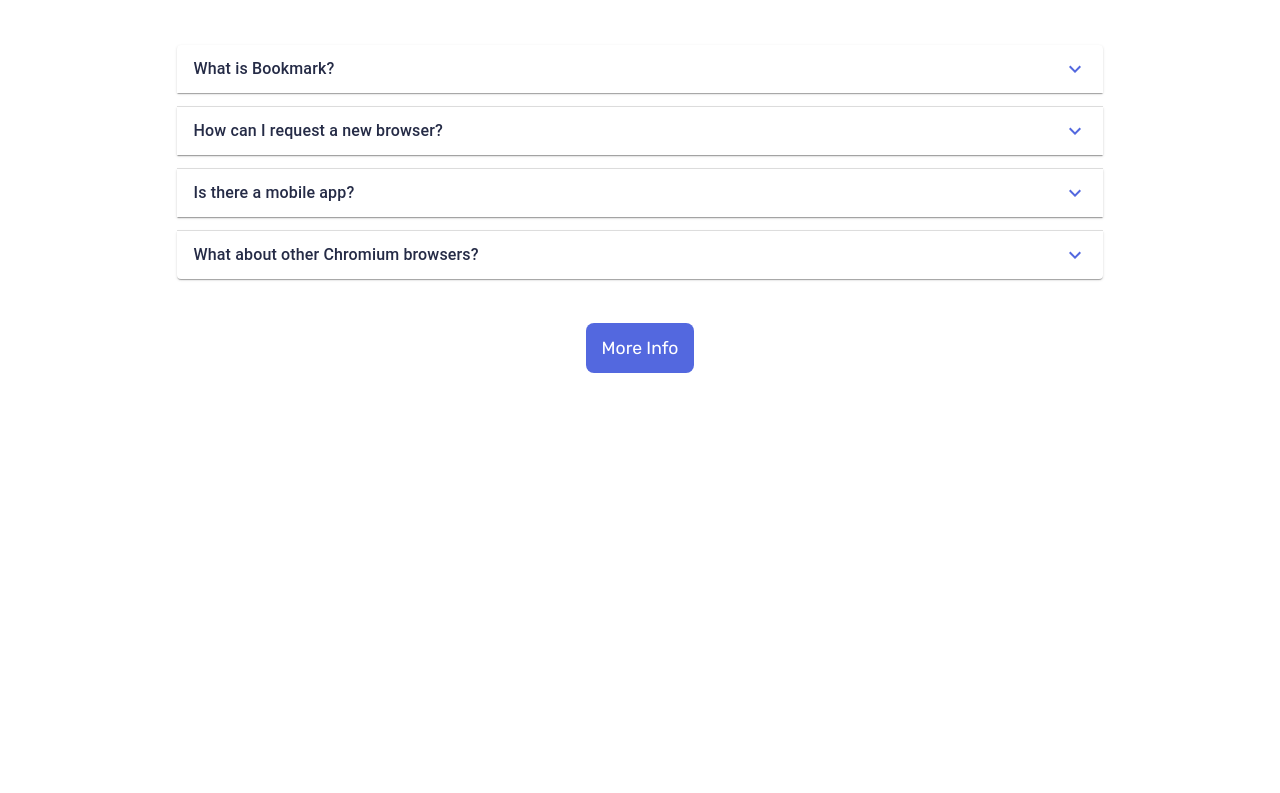
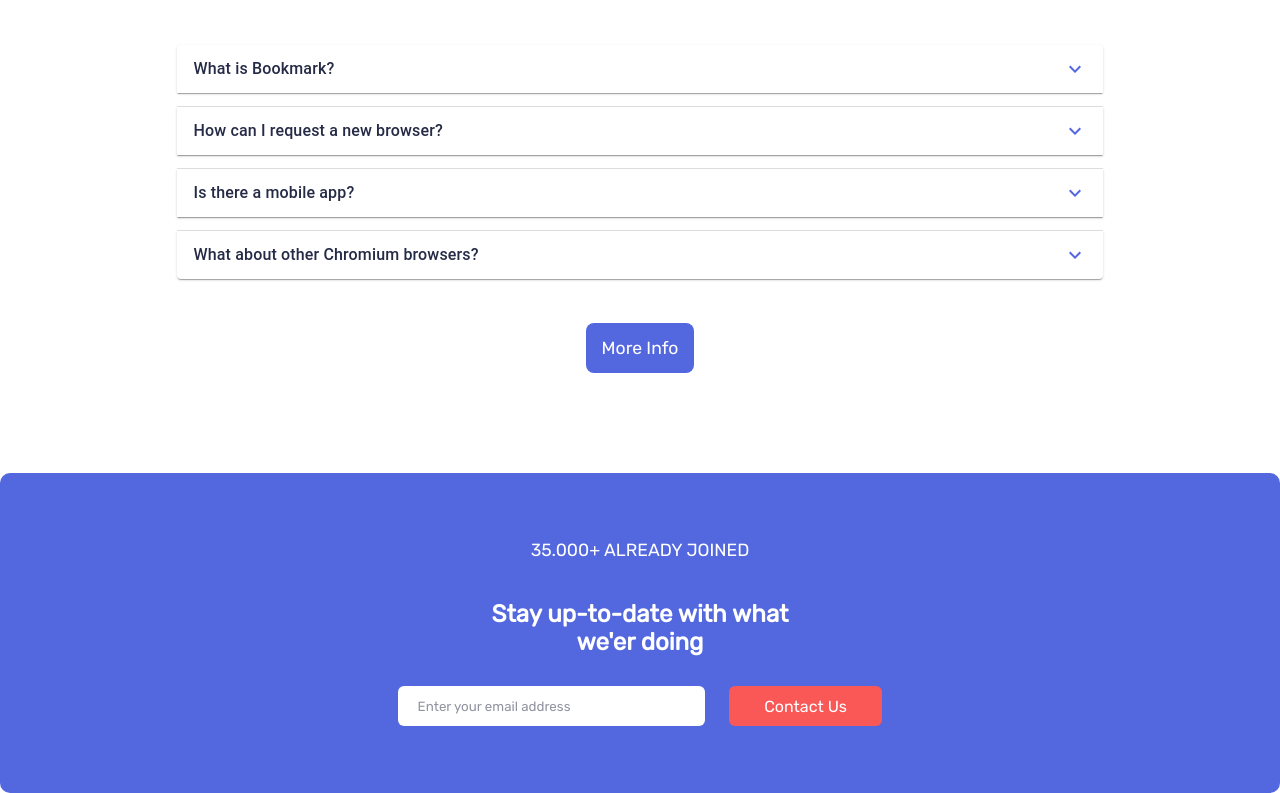
Before and after one commit to devRony1710/Bookmark-Landing, a React (Create React App) app: page / in a window 1280 px wide. Shown: the part 2206-2999 px from the top of the page. Before the commit the page ends 2599 px from the top, so only its background shows below. Built offline with nearby package versions, Linux system fonts and the light colour scheme.

Commit message:
contact section was created

```diff
--- a/src/App.js
+++ b/src/App.js
@@ -1,4 +1,5 @@
-// components
+// containers
+import Contact from "./containers/Contact";
 import Download from "./containers/Download";
 import FAQ from "./containers/FAQ";
 import Features from "./containers/Features";
@@ -16,6 +17,7 @@
       <Features />
       <Download />
       <FAQ />
+      <Contact />
     </div>
   );
 }
--- /dev/null
+++ b/src/containers/Contact.jsx
@@ -0,0 +1,26 @@
+import React from "react";
+
+// styles
+import "../styles/Contact.scss";
+
+const Contact = () => {
+  return (
+    <div className="contact-section-container">
+      <div className="contact-section-description">
+        <span>35.000+ already joined</span>
+        <h2>Stay up-to-date with what we'er doing</h2>
+      </div>
+
+      <form className="contact-form">
+        <input
+          type="email"
+          name="email"
+          placeholder="Enter your email address"
+        />
+        <button>Contact Us</button>
+      </form>
+    </div>
+  );
+};
+
+export default Contact;
--- /dev/null
+++ b/src/styles/Contact.scss
@@ -0,0 +1,87 @@
+@import "vars";
+
+.contact-section-container {
+  width: 100%;
+  display: flex;
+  height: 20rem;
+  flex-direction: column;
+  align-items: center;
+  justify-content: center;
+  margin-top: 100px;
+  background-color: var(--soft-blue);
+  gap: 24px;
+}
+
+.contact-section-description {
+  display: flex;
+  flex-direction: column;
+  align-items: center;
+  gap: 16px;
+  width: 90%;
+  color: white;
+}
+
+.contact-section-description > span {
+  text-transform: uppercase;
+  font-size: 1.1rem;
+}
+
+.contact-section-description > h2 {
+  text-align: center;
+}
+
+.contact-form {
+  display: flex;
+  flex-direction: column;
+  align-items: center;
+  gap: 24px;
+  width: 90%;
+}
+
+.contact-form > input {
+  width: 90%;
+  height: 40px;
+  border: none;
+  border-radius: 6px;
+  padding-left: 20px;
+}
+
+.contact-form > input::placeholder {
+  color: var(--grayish-blue);
+}
+
+.contact-form > button {
+  width: 90%;
+  height: 40px;
+  background-color: var(--soft-red);
+  color: white;
+  font-size: 1rem;
+  border: none;
+  border-radius: 6px;
+}
+
+@media screen and (min-width: 1024px) {
+  .contact-section-container {
+    border-radius: 10px;
+    gap: 30px;
+  }
+
+  .contact-section-description {
+    gap: 40px;
+    width: 25%;
+  }
+
+  .contact-form {
+    width: 60%;
+    flex-direction: row;
+    justify-content: center;
+  }
+
+  .contact-form > input {
+    width: 40%;
+  }
+
+  .contact-form > button {
+    width: 20%;
+  }
+}
```
